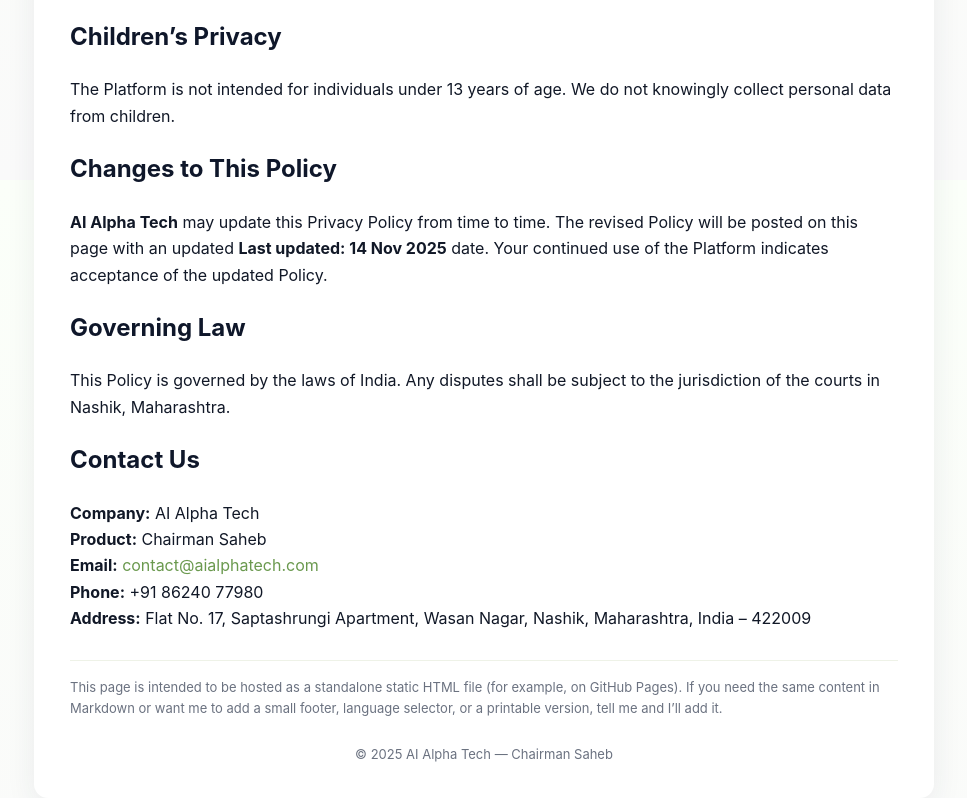
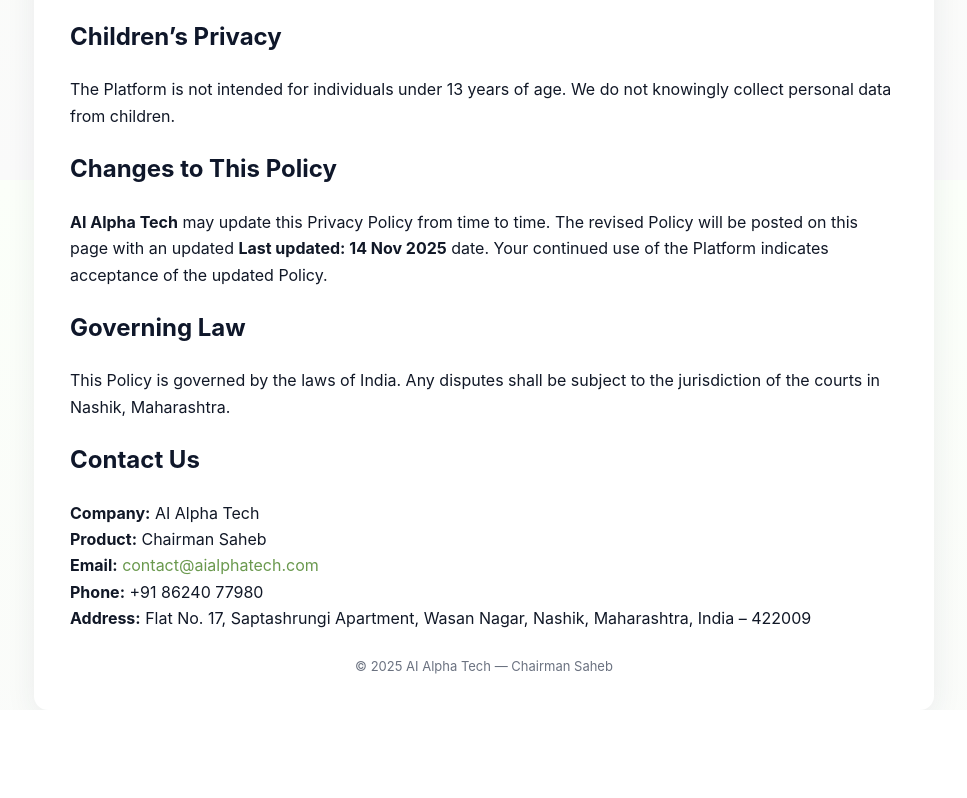
Before and after one commit to aialphatech/chairman-saheb-privacy-policy, a plain HTML site: page index.html in a window 1280 px wide. Shown: the part 1420-2218 px from the top of the page, without its empty margins (156-1123 px from the left). After the commit the page ends 2130 px from the top, so only its background shows below. Drawn offline with Linux system fonts and the light colour scheme.

Commit message:
Remove meta information from index.html
Removed meta information about hosting the page as a static HTML file.

```diff
--- a/index.html
+++ b/index.html
@@ -108,8 +108,6 @@
         <strong>Phone:</strong> +91 86240 77980<br>
         <strong>Address:</strong> Flat No. 17, Saptashrungi Apartment, Wasan Nagar, Nashik, Maharashtra, India – 422009
       </p>
-
-      <div class="meta">This page is intended to be hosted as a standalone static HTML file (for example, on GitHub Pages). If you need the same content in Markdown or want me to add a small footer, language selector, or a printable version, tell me and I’ll add it.</div>
     </main>
 
     <footer>
```
